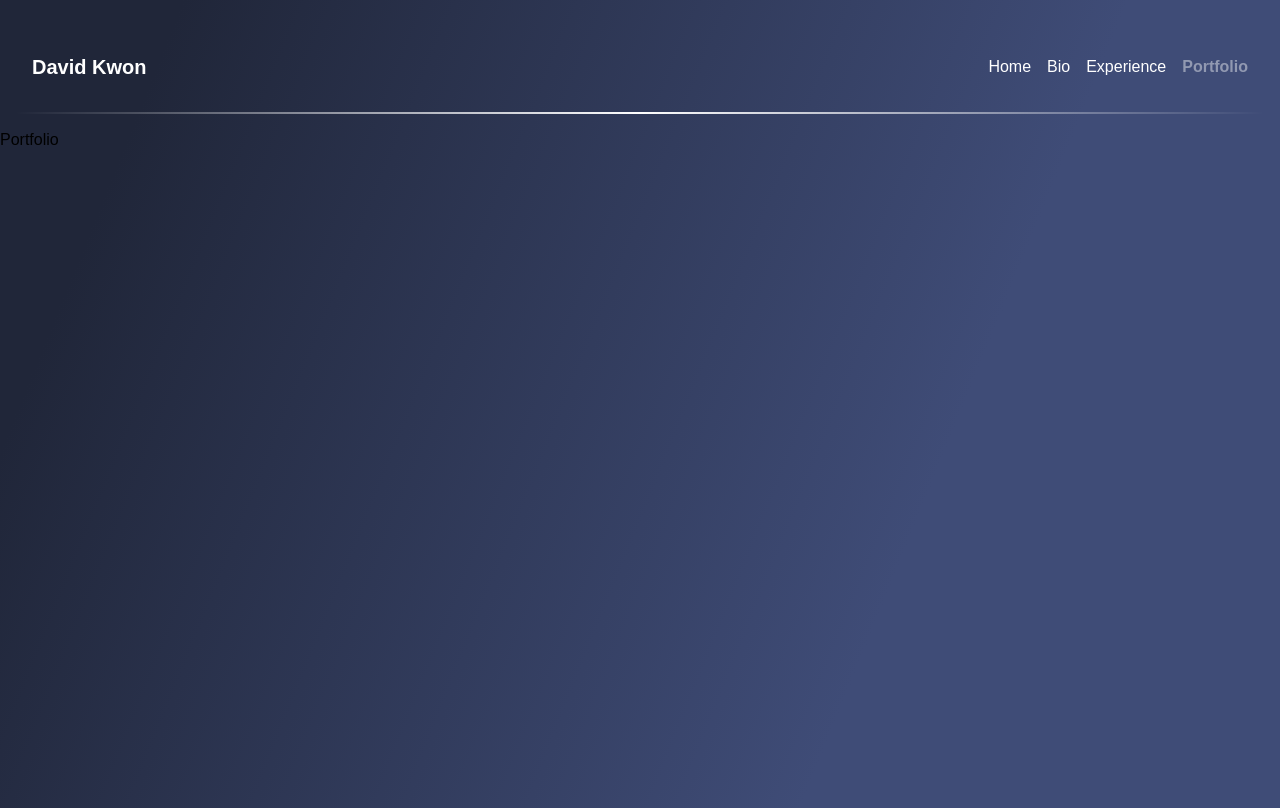
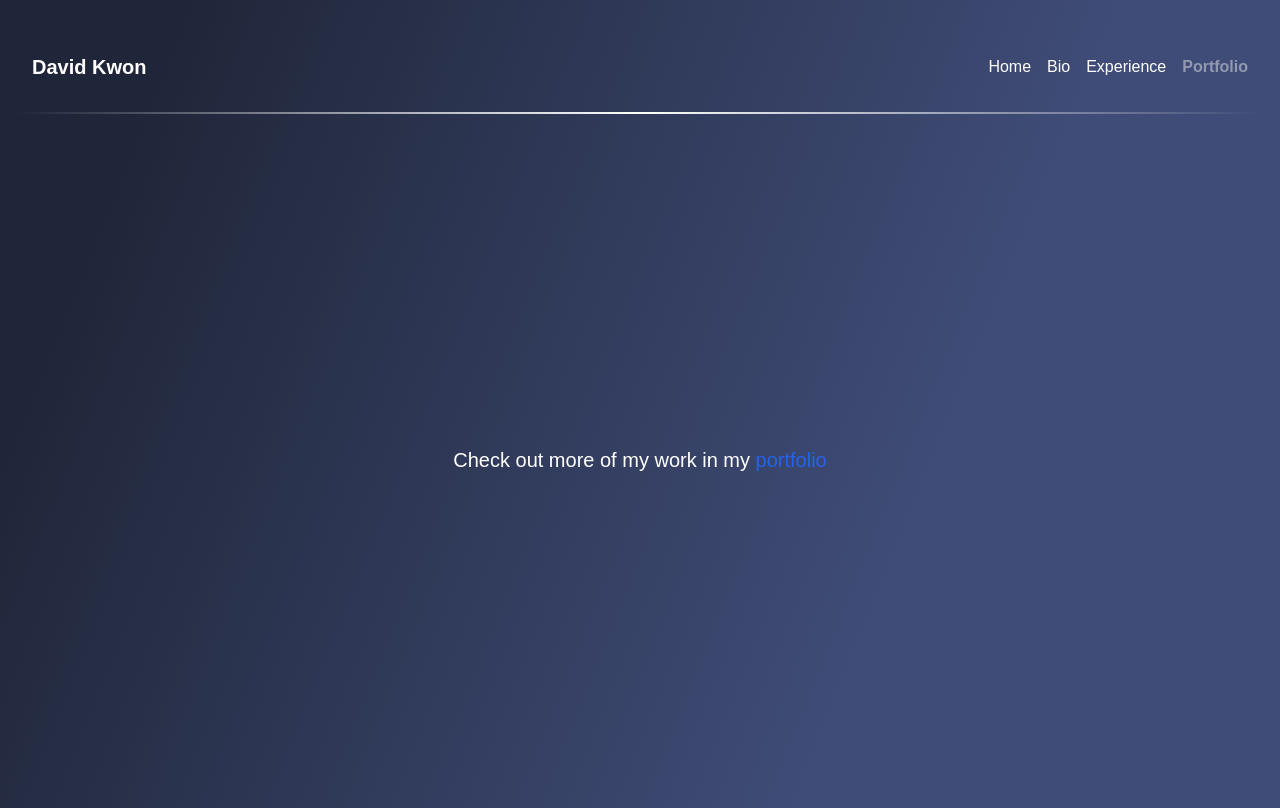
Before and after one commit to david-kwon-clover/Unit3-Project, a React (Vite) app: page /portfolio in a window 1280 px wide. Built offline with nearby package versions, Linux system fonts and the light colour scheme.

Commit message:
Add portfolio link

```diff
--- a/src/routes/Experience.jsx
+++ b/src/routes/Experience.jsx
@@ -5,7 +5,7 @@ import Google from '../assets/google_magical.jpg';
 const Experience = () => {
   return (
     <section className='h-[85%] w-full flex justify-center items-center font-jetbrains px-24 text-white'>
-      <article className='text-left text-pretty w-[55%]'>
+      <article className='text-left text-pretty w-[55%] flex flex-col justify-center'>
         <h3 className='text-2xl'>Education</h3>
         <ul className='mb-12'>
           <li className='text-lg list-disc'>Houdini Elementary</li>
--- a/src/routes/Portfolio.jsx
+++ b/src/routes/Portfolio.jsx
@@ -2,7 +2,9 @@ import React from 'react'
 
 const Portfolio = () => {
   return (
-    <div>Portfolio</div>
+    <section className='h-[85%] w-full flex justify-center items-center'>
+      <p className='text-xl mb-4 text-white'>Check out more of my work in my <a href='https://dkwon.vercel.app/' className='text-blue-600 dark:text-blue-500 hover:underline'>portfolio</a></p>
+    </section>
   )
 }
 
```
